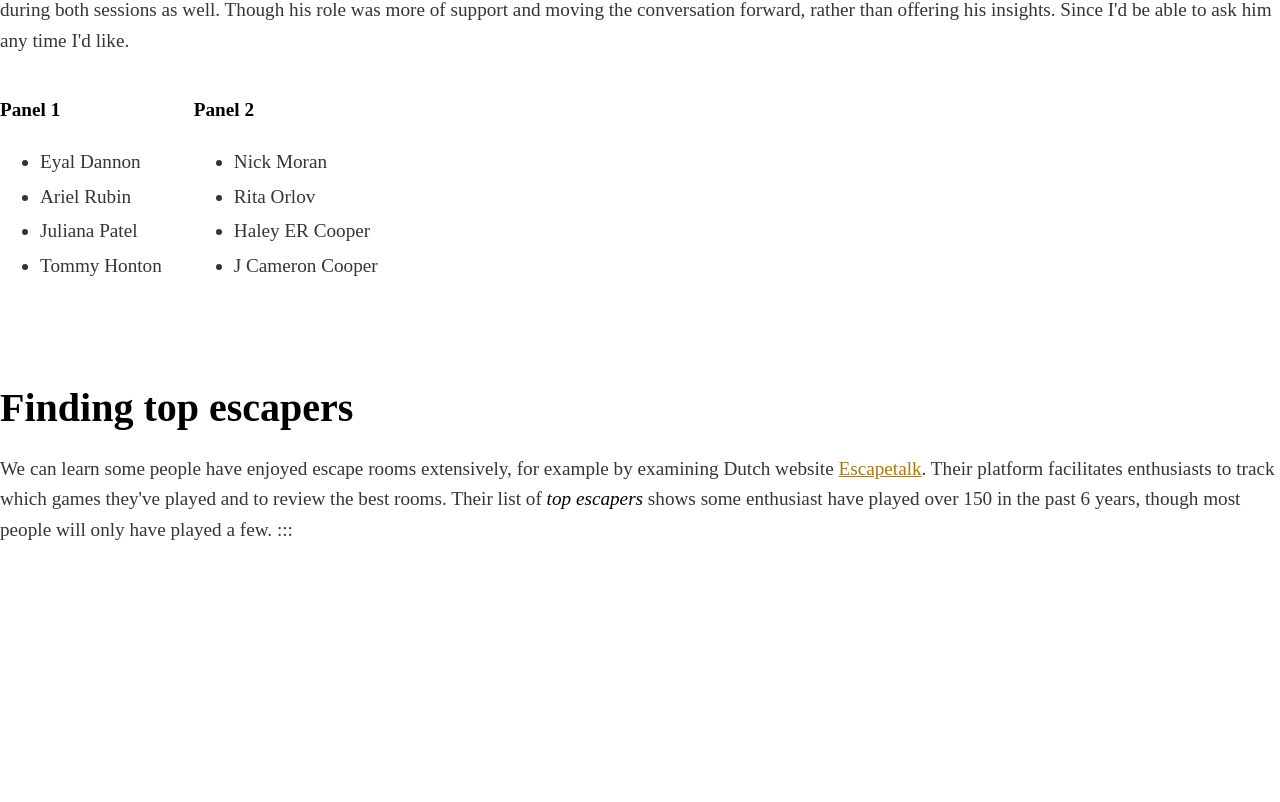
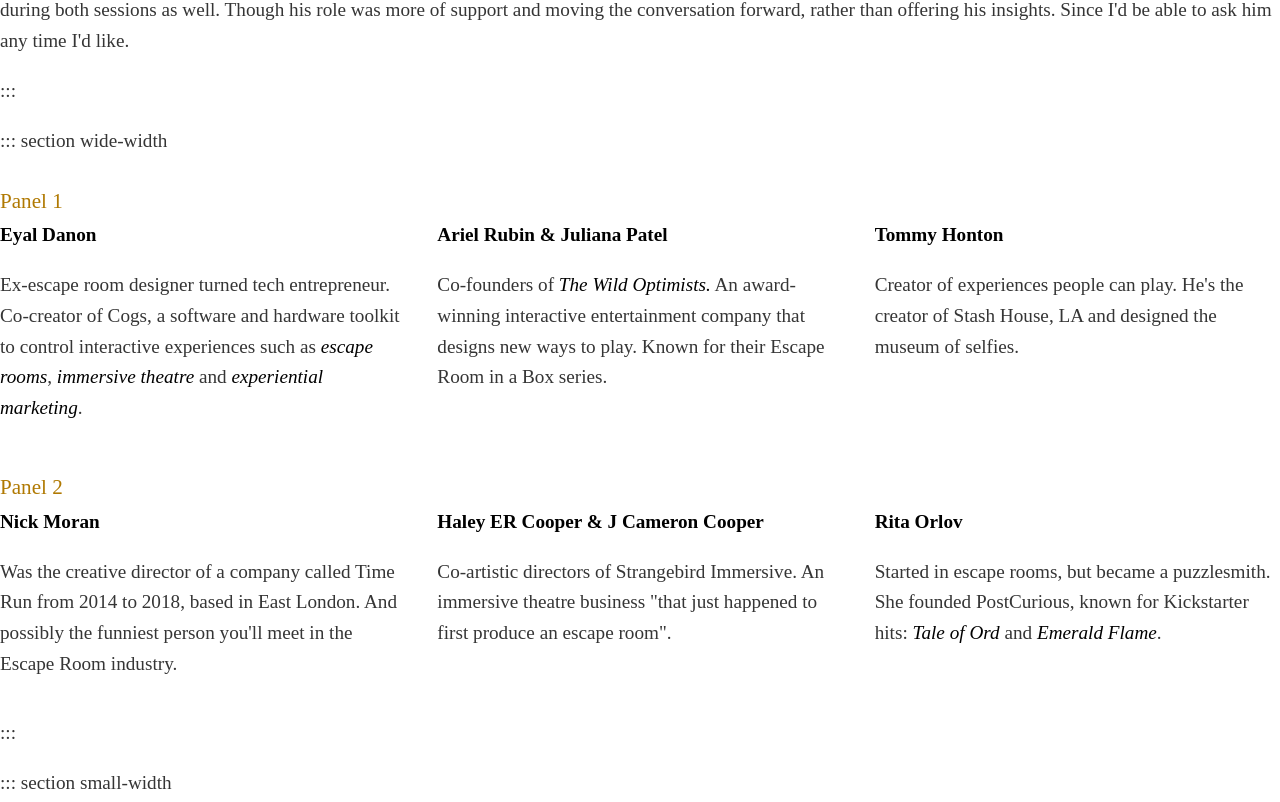
Before and after one commit to nwesthoff/irp-dynamic-difficulty, a Next.js app: page /chapters/research-methodology in a window 1280 px wide. Shown: the part 718-1520 px from the top of the page. Before the commit the page ends 1283 px from the top, so only its background shows below. Built offline with nearby package versions, Linux system fonts and the light colour scheme.

Commit message:
✨ Add panel bio's

```diff
--- a/components/MDXComponents/SideBySide.tsx
+++ b/components/MDXComponents/SideBySide.tsx
@@ -11,7 +11,8 @@
   flex-flow: row wrap;
   gap: 2rem;
 
-  & > figure {
+  & > figure,
+  & > div {
     flex-basis: 30%;
     min-width: 280px;
     flex-grow: 1;
--- a/pages/chapters/research-methodology.mdx
+++ b/pages/chapters/research-methodology.mdx
@@ -23,34 +23,78 @@
 - Frequent check-ins with Victor van Doorn, Creative Director
 - Frequent check-ins with Francine Boon, Strategy & Project Lead
 
-## Expert Panel
+## Expert Panels
 
 Throughout the project, I spoke with several experts on game design and dynamic difficulty. Most notably, I hosted two expert panels. Victor van Doorn was present during both sessions as well. Though his role was more of support and moving the conversation forward, rather than offering his insights. Since I'd be able to ask him any time I'd like.
 
-<SideBySide justify="flex-start">
+:::
+
+::: section wide-width
+
+### Panel 1
+
+<SideBySide>
+
 <div>
 
-**Panel 1**
+**Eyal Danon**
 
-- Eyal Dannon
-- Ariel Rubin
-- Juliana Patel
-- Tommy Honton
+Ex-escape room designer turned tech entrepreneur. Co-creator of Cogs, a software and hardware toolkit to control interactive experiences such as _escape rooms_, _immersive theatre_ and _experiential marketing_.
 
 </div>
+
 <div>
 
-**Panel 2**
+**Ariel Rubin & Juliana Patel**
 
-- Nick Moran
-- Rita Orlov
-- Haley ER Cooper
-- J Cameron Cooper
+Co-founders of _The Wild Optimists._ An award-winning interactive entertainment company that designs new ways to play. Known for their Escape Room in a Box series.
+
+</div>
+
+<div>
+
+**Tommy Honton**
+
+Creator of experiences people can play. He's the creator of Stash House, LA and designed the museum of selfies.
 
 </div>
 
 </SideBySide>
 
+### Panel 2
+
+<SideBySide>
+
+<div>
+
+**Nick Moran**
+
+Was the creative director of a company called Time Run from 2014 to 2018, based in East London. And possibly the funniest person you'll meet in the Escape Room industry.
+
+</div>
+
+<div>
+
+**Haley ER Cooper & J Cameron Cooper**
+
+Co-artistic directors of Strangebird Immersive. An immersive theatre business "that just happened to first produce an escape room".
+
+</div>
+
+<div>
+
+**Rita Orlov**
+
+Started in escape rooms, but became a puzzlesmith. She founded PostCurious, known for Kickstarter hits: _Tale of Ord_ and _Emerald Flame_.
+
+</div>
+
+</SideBySide>
+
+:::
+
+::: section small-width
+
 ## Finding top escapers
 
 We can learn some people have enjoyed escape rooms extensively, for example by examining Dutch website [Escapetalk](http://escapetalk.nl). Their platform facilitates enthusiasts to track which games they've played and to review the best rooms. Their list of _top escapers_ shows some enthusiast have played over 150 in the past 6 years, though most people will only have played a few.
```
